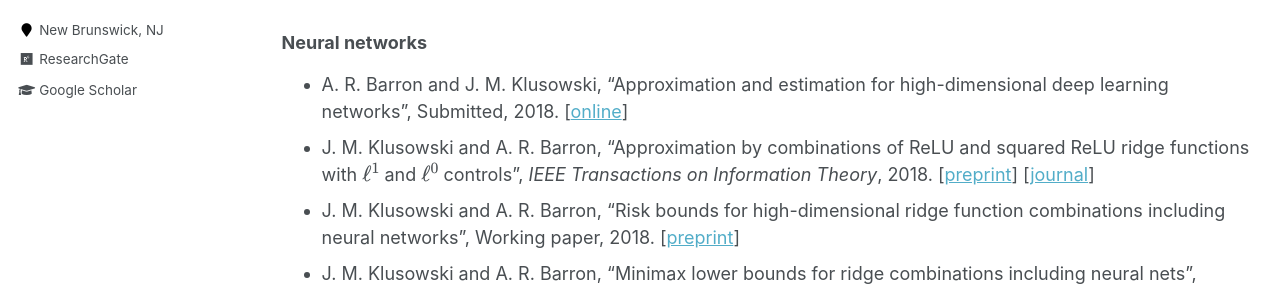
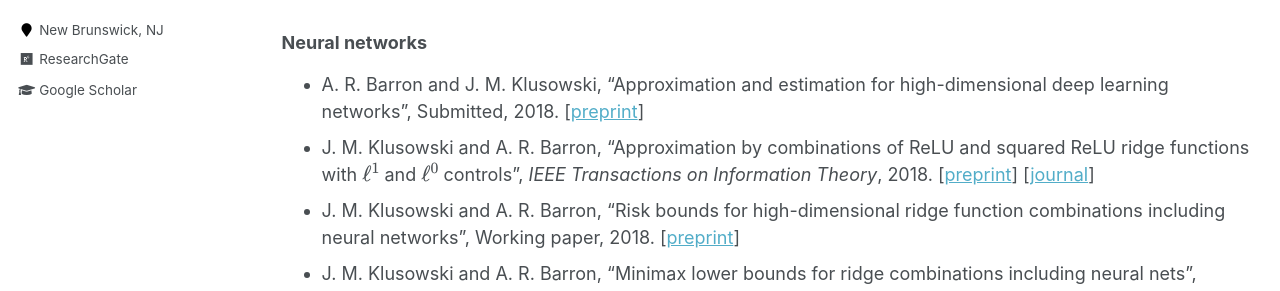
Before and after one commit to jasonklusowski/jasonklusowski.github.io, a Jekyll site: the page built from _pages/publications.md, in a window 1280 px wide and 900 px high. Shown: the part 334-625 px from the top of the window. Built offline with Jekyll 4.4.1, drawn with Linux system fonts in a browser that asks for light colours; formulas are drawn with MathJax 3.

Commit message:
Update publications.md

```diff
--- a/_pages/publications.md
+++ b/_pages/publications.md
@@ -14,7 +14,7 @@ You can also find my articles on my [Google Scholar profile](https://scholar.goo
 
 ### Neural networks
 
-* A. R. Barron and J. M. Klusowski, "Approximation and estimation for high-dimensional deep learning networks", Submitted, 2018. [[online](https://arxiv.org/pdf/1809.03090.pdf)]
+* A. R. Barron and J. M. Klusowski, "Approximation and estimation for high-dimensional deep learning networks", Submitted, 2018. [[preprint](https://arxiv.org/pdf/1809.03090.pdf)]
 * J. M. Klusowski and A. R. Barron, "Approximation by combinations of ReLU and squared ReLU ridge functions with $\ell^1$ and $\ell^0$ controls", _IEEE Transactions on Information Theory_, 2018. [[preprint](https://arxiv.org/pdf/1607.07819.pdf)] [[journal](https://ieeexplore.ieee.org/document/8485650)]
 * J. M. Klusowski and A. R. Barron, "Risk bounds for high-dimensional ridge function combinations including neural networks", Working paper, 2018. [[preprint](https://arxiv.org/pdf/1607.01434.pdf)]
 * J. M. Klusowski and A. R. Barron, "Minimax lower bounds for ridge combinations including neural nets", _Proceedings IEEE International Symposium on Information Theory_, Aachen, Germany, 2017. [[preprint](https://arxiv.org/pdf/1702.02828.pdf)] [[proceedings](http://ieeexplore.ieee.org/document/8006754/)]
```
